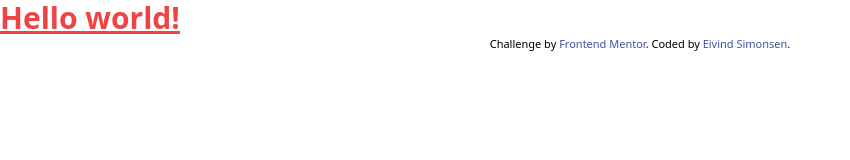
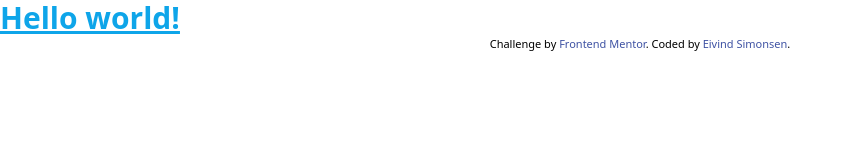
Before and after one commit to eivindsimonsen/advice-generator-app, a website: page index.html in a window 1280 px wide. Shown: the whole page, without its empty margins (0-850 px from the left). Drawn offline with Linux system fonts and the light colour scheme.

Commit message:
Update index.html

```diff
--- a/index.html
+++ b/index.html
@@ -23,7 +23,7 @@
   </head>
   <body>
     <main>
-      <h1 class="text-3xl font-bold underline text-red-500">Hello world!</h1>
+      <h1 class="text-3xl font-bold underline text-sky-500">Hello world!</h1>
     </main>
     <div class="attribution">Challenge by <a href="https://www.frontendmentor.io?ref=challenge" target="_blank">Frontend Mentor</a>. Coded by <a href="https://github.com/eivindsimonsen">Eivind Simonsen</a>.</div>
   </body>
```
